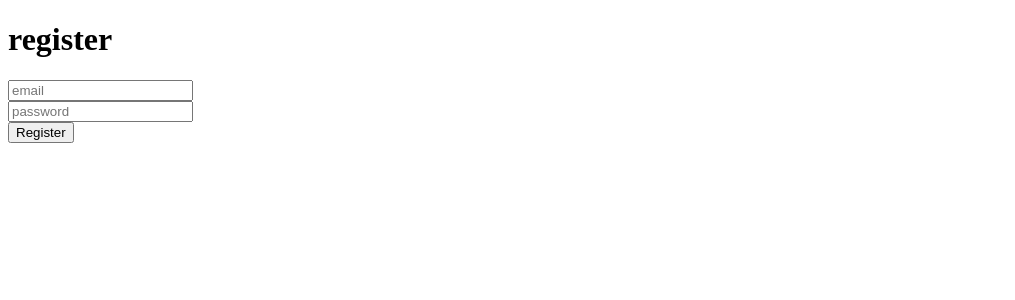
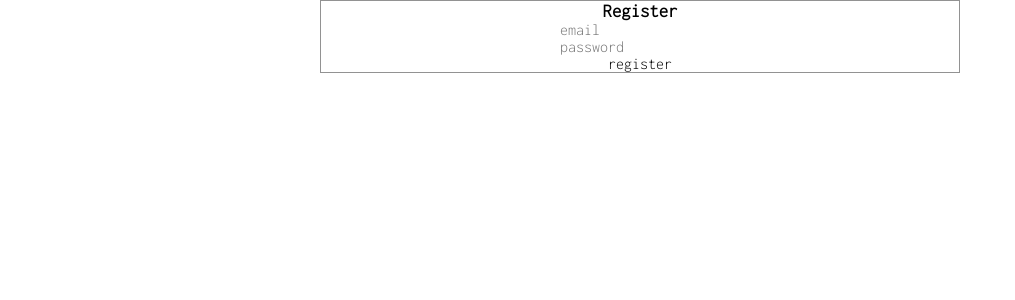
Before and after one commit to nvnguyen-ki/Covid-19_Unload, a Vue app in the folder client/: page /#/Register in a window 1280 px wide. Shown: the top 300 px of the page, without its empty margins (0-1015 px from the left). Built offline with nearby package versions, Linux system fonts and the light colour scheme.

Commit message:
register setup #4

```diff
--- a/client/package.json
+++ b/client/package.json
@@ -16,7 +16,8 @@
   "dependencies": {
     "axios": "^0.19.2",
     "vue": "^2.5.2",
-    "vue-router": "^3.0.1"
+    "vue-router": "^3.0.1",
+    "vuetify": "^2.3.1"
   },
   "devDependencies": {
     "autoprefixer": "^7.1.2",
--- a/client/src/App.vue
+++ b/client/src/App.vue
@@ -1,5 +1,6 @@
 <template>
   <div id="app">
+    <link href="https://fonts.googleapis.com/css2?family=Inconsolata:wght@300&display=swap" rel="stylesheet">
     <router-view/>
   </div>
 </template>
--- a/client/src/components/Register.vue
+++ b/client/src/components/Register.vue
@@ -1,12 +1,14 @@
 <template>
-  <div class="">
-   <h1> register </h1>
-   <input type="text" v-model="email" name="email" placeholder="email"/>
-   <br>
-   <input type="password" name="password" v-model="password" placeholder="password"/>
-  <br>
-  <div class="error" v-html="error" />
-  <button @click=register>Register</button>
+  <div class="page">
+    <div class="register">
+      <h3> Register </h3>
+      <input type="text" v-model="email" name="email" placeholder="email"/>
+      <br>
+      <input type="password" name="password" v-model="password" placeholder="password"/>
+      <br>
+      <div class="error" v-html="error" />
+      <button @click=register>register</button>
+    </div>
   </div>
 </template>
 
@@ -36,7 +38,15 @@
 </script>
 
 <style scoped>
+.register {
+  width: 50%;
+  margin:auto;
+  border:1px solid rgb(146, 146, 146);
+  text-align: center;
+  font-family: 'Inconsolata',monospace;
+}
+
 .error {
-  color:royalblue;
+  color:rgb(235, 132, 107);
 }
 </style>
--- a/client/src/main.js
+++ b/client/src/main.js
@@ -3,9 +3,12 @@
 import Vue from 'vue'
 import App from './App'
 import router from './router'
+import Vuetify from 'vuetify'
+import 'vuetify/dist/vuetify.min.css'
 
 Vue.config.productionTip = false
 
+Vue.use(Vuetify)
 /* eslint-disable no-new */
 new Vue({
   el: '#app',
```
Also changed, not shown: 1 other file (tests, documents, lock files or other folders).
